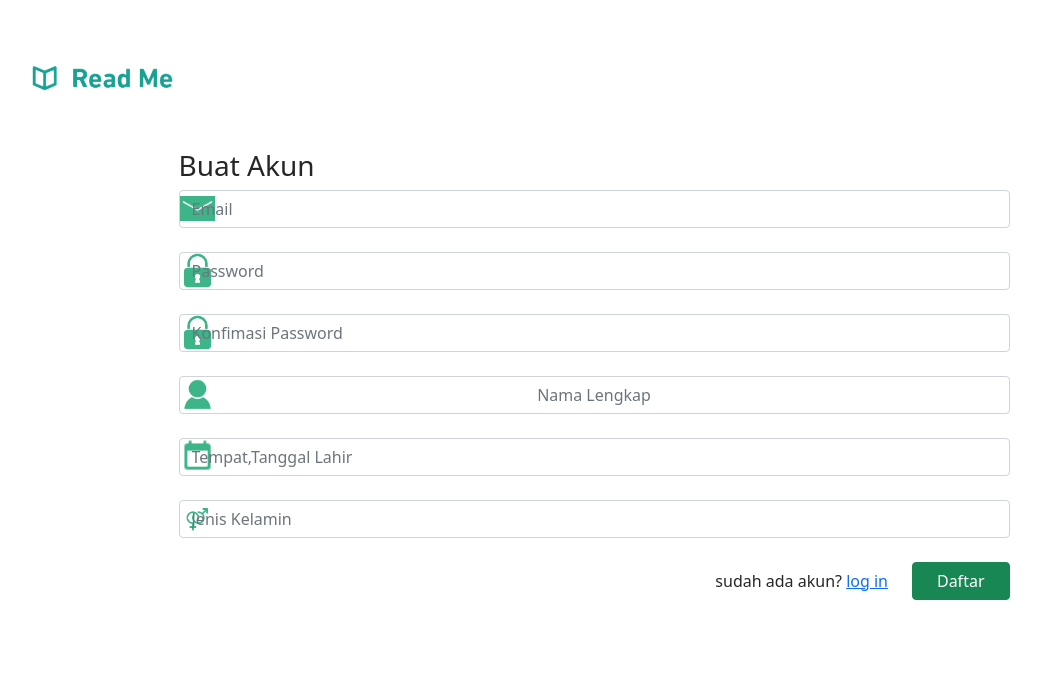
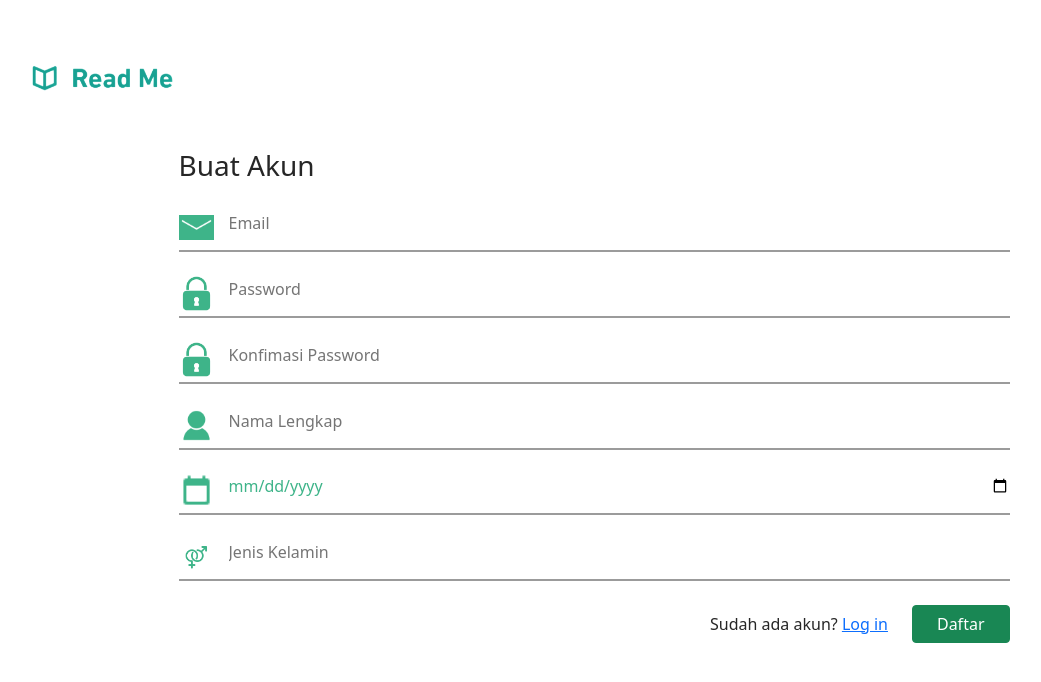
Before and after one commit to rg-km/final-project-engineering-65, a React (Create React App) app in the folder frontend/read-me/: page /sign-up in a window 1280 px wide. Shown: the top 682 px of the page, without its empty margins (46-1087 px from the left). Built offline with nearby package versions, Linux system fonts and the light colour scheme.

Commit message:
fix: css, date picker, interface

```diff
--- a/frontend/read-me/src/App.css
+++ b/frontend/read-me/src/App.css
@@ -58,10 +58,17 @@ div.form-right .custom-control-label::before {
     background-repeat: no-repeat;
     background-size: 35px;
     padding-left: 50px;
+    margin-top: 20px;
     border-top: none;
     border-left: none;
     border-right: none;
-    border-bottom: 2px solid #3EB489;
+    border-bottom: 2px solid #9b9b9b;
+    outline: none;
+    padding-bottom: 15px;
+
+    width: 100%;
+    box-sizing: border-box;
+    resize: vertical;
 }
 
 .password {
@@ -72,7 +79,13 @@ div.form-right .custom-control-label::before {
     border-top: none;
     border-left: none;
     border-right: none;
-    border-bottom: 2px solid #3EB489;
+    border-bottom: 2px solid #9b9b9b;
+    outline: none;
+    padding-bottom: 15px;
+
+    width: 100%;
+    box-sizing: border-box;
+    resize: vertical;
 }
 
 .user {
@@ -83,7 +96,13 @@ div.form-right .custom-control-label::before {
     border-top: none;
     border-left: none;
     border-right: none;
-    border-bottom: 2px solid #3EB489;
+    border-bottom: 2px solid #9b9b9b;
+    outline: none;
+    padding-bottom: 15px;
+
+    width: 100%;
+    box-sizing: border-box;
+    resize: vertical;
 }
 
 .gender {
@@ -94,7 +113,13 @@ div.form-right .custom-control-label::before {
     border-top: none;
     border-left: none;
     border-right: none;
-    border-bottom: 2px solid #3EB489;
+    border-bottom: 2px solid #9b9b9b;
+    outline: none;
+    padding-bottom: 15px;
+
+    width: 100%;
+    box-sizing: border-box;
+    resize: vertical;
 }
 
 .date {
@@ -105,7 +130,13 @@ div.form-right .custom-control-label::before {
     border-top: none;
     border-left: none;
     border-right: none;
-    border-bottom: 2px solid #3EB489;
+    border-bottom: 2px solid #9b9b9b;
+    outline: none;
+    padding-bottom: 15px;
+
+    width: 100%;
+    box-sizing: border-box;
+    resize: vertical;
 }
 
 .kotak {
--- a/frontend/read-me/src/components/login-component/login.component.js
+++ b/frontend/read-me/src/components/login-component/login.component.js
@@ -12,11 +12,11 @@ export default class Login extends Component {
             <form className='formlogin'>
               {/* <h5 className='title_u'></h5> */}
               <h3 className='mb-2'>Log In</h3>
-              <h6 className='mb-4 text-dark'>belum ada akun? <a href='/sign-up'>daftar</a></h6>
+              <h6 className='mb-4 text-dark'>Belum ada akun? <a href='/sign-up'>Daftar</a></h6>
               <div className="mb-4">
                 <input
-                  type="email"
-                  className="mail form-control"
+                  type="text"
+                  className="mail Input"
                   placeholder="Email"
                 />
               </div>
@@ -24,10 +24,11 @@ export default class Login extends Component {
                 {/* <label>Password</label> */}
                 <input
                   type="password"
-                  className="password form-control"
+                  className="password"
                   placeholder="Password"
                 />
               </div>
+
               {/* <div className="mb-3"> */}
               <div className='d-flex justify-content-end'>
                 {/* <div className="custom-control custom-checkbox form-check form-switch">
@@ -47,7 +48,7 @@ export default class Login extends Component {
               </div> */}
                 <div className="d-grid">
                   <button type="login" className="btn btn-success px-4">
-                    login
+                    Login
                   </button>
                 </div>
                 {/* <p className="forgot-password text-right">
@@ -60,7 +61,7 @@ export default class Login extends Component {
         {/* </div> */}
       </div>
       <div className='col-7 pt-5 login-kanan'>
-        <img src={image2} width="390" height="390" />
+        <img src={image2} className="login-kanan" width="auto" height="auto" />
       </div>
       </>
     )
--- a/frontend/read-me/src/components/signup-componet/signup.component.js
+++ b/frontend/read-me/src/components/signup-componet/signup.component.js
@@ -1,6 +1,10 @@
-import React, { Component } from 'react'
+import React, { useState, Component, setDate } from 'react'
 export default class SignUp extends Component {
     render() {
+
+        function Registration(){
+            const [date, setDate]=useState();
+        }
         return (
             <>
             <div className='col-9'>
@@ -12,7 +16,7 @@ export default class SignUp extends Component {
                     {/* <label>Email</label> */}
                     <input
                         type="email"
-                        className="mail form-control"
+                        className="mail"
                         placeholder="Email"
                     />
                 </div>
@@ -20,7 +24,7 @@ export default class SignUp extends Component {
                     {/* <label>Password</label> */}
                     <input
                         type="password"
-                        className="password form-control"
+                        className="password"
                         placeholder="Password"
                     />
                 </div>
@@ -28,7 +32,7 @@ export default class SignUp extends Component {
                     {/* <label>Konfimasi Password</label> */}
                     <input
                         type="password"
-                        className="konfirmasi password form-control"
+                        className="password "
                         placeholder="Konfimasi Password"
                     />
                 </div>
@@ -36,15 +40,16 @@ export default class SignUp extends Component {
                     {/* <label>Nama Lengkap</label> */}
                     <input
                         type="nama lengkap"
-                        className="user nama lengkap form-control"
+                        className="user"
                         placeholder="Nama Lengkap"
                     />
                 </div>
                 <div className="mb-4">
                     {/* <label>Tempat,Tanggal Lahir</label> */}
                     <input
-                        type="tempat,tanggal lahir"
-                        className="date tempat,tanggal lahir hp form-control"
+                        type="date"
+                        onChange={e=>setDate(e.target.value)}
+                        className="date"
                         placeholder="Tempat,Tanggal Lahir"
                     />
                 </div>
@@ -52,7 +57,7 @@ export default class SignUp extends Component {
                     {/* <label>Jenis Kelamin</label> */}
                     <input
                         type="jenis kelamin"
-                        className="gender jenis kelamin form-control"
+                        className="gender jenis kelamin"
                         placeholder="Jenis Kelamin"
                     />
                 </div>
@@ -87,7 +92,7 @@ export default class SignUp extends Component {
                 </div> */}
                 <div className="d-flex justify-content-end align-items-center">
                     <h6 className="forgot-password pt-2 pe-4">
-                        sudah ada akun? <a href="/sign-in">log in</a>
+                        Sudah ada akun? <a href="/sign-in">Log in</a>
                     </h6>
                     <button type="login" className="btn btn-success px-4">
                         Daftar
```
